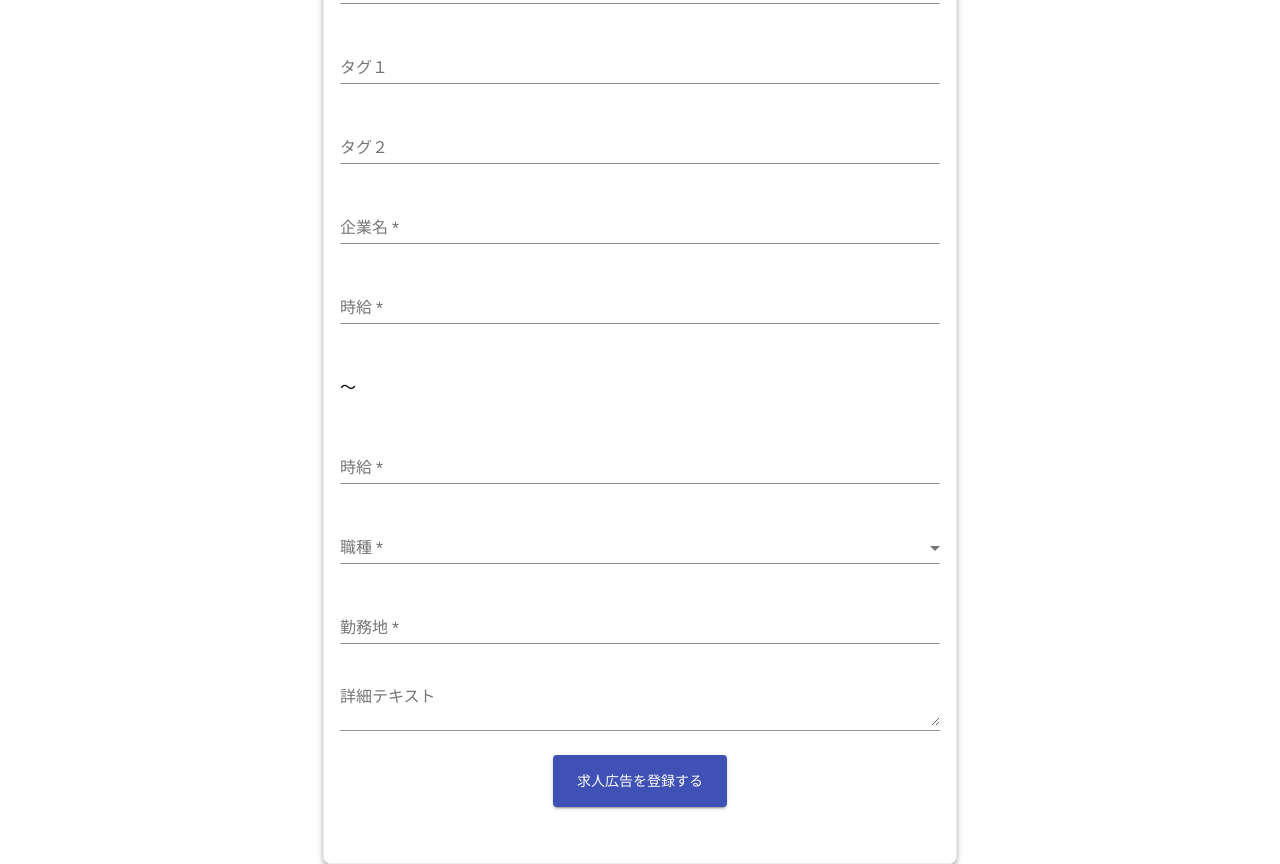
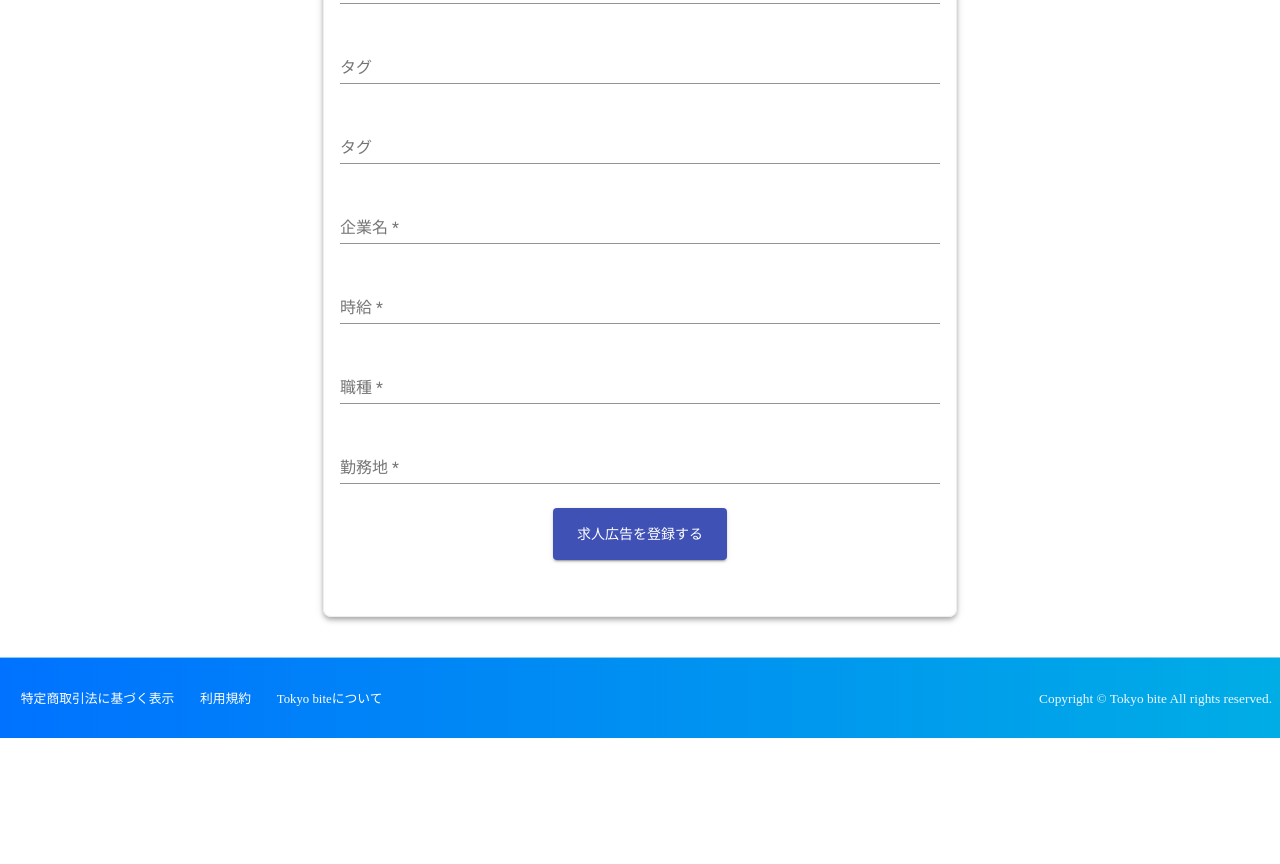
Before and after one commit to moriyamasaaaki/jobApp, an Angular app: page /recruitment in a window 1280 px wide. Shown: the part 660-1524 px from the top of the page. After the commit the page ends 1398 px from the top, so only its background shows below. Built offline with nearby package versions, Linux system fonts and the light colour scheme.

Commit message:
feat(recruitment): FormにautoComplte追加 #36

```diff
--- a/src/app/form/recruitment/recruitment.component.html
+++ b/src/app/form/recruitment/recruitment.component.html
@@ -3,7 +3,7 @@
   <div>
     <mat-form-field class="recruitment__field">
       <mat-label>タイトル</mat-label>
-      <input matInput placeholder="このようなバイトです" formControlName="introduce" required>
+      <input matInput placeholder="【ご案内スタッフ】電話で簡単アンケート! 日払い◎" formControlName="introduce" autocomplete="on" required>
       <mat-error *ngIf="introduceControl.hasError('required')">必須入力です</mat-error>
       <mat-error *ngIf="introduceControl.hasError('maxlength')">長すぎます。50文字以下にして下さい。</mat-error>
     </mat-form-field>
@@ -12,7 +12,7 @@
   <div>
     <mat-form-field class="recruitment__field">
       <mat-label>勤務時間</mat-label>
-      <textarea matInput type="number" placeholder="18:00~22:00" formControlName="workTime" required></textarea>
+      <textarea matInput type="number" placeholder="18:00~22:00" formControlName="workTime" autocomplete="off" required></textarea>
       <mat-error *ngIf="workTimeControl.hasError('required')">必須入力です</mat-error>
       <mat-error *ngIf="workTimeControl.hasError('pattern')">数字で指定して下さい</mat-error>
     </mat-form-field>
@@ -21,7 +21,7 @@
   <div>
     <mat-form-field class="recruitment__field">
       <mat-label>休日</mat-label>
-      <input matInput placeholder="週3日" formControlName="holiday" required>
+      <input matInput placeholder="週3日" formControlName="holiday" autocomplete="on" required>
       <mat-error *ngIf="holidayControl.hasError('required')">必須入力です</mat-error>
     </mat-form-field>
   </div>
@@ -29,7 +29,7 @@
   <div>
     <mat-form-field class="recruitment__field">
       <mat-label>福利厚生</mat-label>
-      <input matInput placeholder="あり" formControlName="welfare" required>
+      <input matInput placeholder="あり" formControlName="welfare" autocomplete="on" required>
       <mat-error *ngIf="welfareControl.hasError('required')">必須入力です</mat-error>
     </mat-form-field>
   </div>
@@ -37,35 +37,34 @@
   <div>
     <mat-form-field class="recruitment__field">
       <mat-label>概要</mat-label>
-      <textarea matInput placeholder="簡単なバイトの内容" formControlName="overview" required></textarea>
+      <textarea matInput placeholder="お客様に、オトクな情報をご紹介！" formControlName="overview" autocomplete="off" required></textarea>
       <mat-error *ngIf="overviewControl.hasError('required')">必須入力です</mat-error>
     </mat-form-field>
   </div>
 
   <div>
     <mat-form-field class="recruitment__field">
-      <input matInput placeholder="タグ１">
+      <mat-label>タグ</mat-label>
+      <input matInput placeholder="週２からOK!" autocomplete="on">
     </mat-form-field>
     <mat-form-field class="recruitment__field">
-      <input matInput placeholder="タグ２">
+      <mat-label>タグ</mat-label>
+      <input matInput placeholder="頭髪制限なし" autocomplete="on">
     </mat-form-field>
   </div>
 
   <div>
     <mat-form-field class="recruitment__field">
-      <input matInput placeholder="企業名" formControlName="company" required>
+      <mat-label>企業名</mat-label>
+      <input matInput placeholder="株式会社Tokyo bite" formControlName="company" autocomplete="organization" required>
       <mat-error *ngIf="companyControl.hasError('required')">必須入力です</mat-error>
     </mat-form-field>
   </div>
 
   <div>
     <mat-form-field class="recruitment__field">
-      <input matInput placeholder="時給" value="1000円" formControlName="salary" required>
-      <mat-error *ngIf="salaryControl.hasError('required')">必須入力です</mat-error>
-    </mat-form-field>
-    <span>〜</span>
-    <mat-form-field class="recruitment__field">
-      <input matInput placeholder="時給" value="1200円" formControlName="salary" required>
+      <mat-label>時給</mat-label>
+      <input matInput placeholder="1000~1200円" formControlName="salary" autocomplete="off" required>
       <mat-error *ngIf="salaryControl.hasError('required')">必須入力です</mat-error>
     </mat-form-field>
   </div>
@@ -73,23 +72,16 @@
   <div>
     <mat-form-field class="recruitment__field">
       <mat-label>職種</mat-label>
-      <select matNativeControl formControlName="profession" required>
-        <mat-option value="profession"></mat-option>
-      </select>
+        <input matInput placeholder="電話対応、清掃" formControlName="profession" autocomplete="off" required>
       <mat-error *ngIf="professionControl.hasError('required')">必須項目です</mat-error>
     </mat-form-field>
   </div>
 
   <div>
     <mat-form-field class="recruitment__field">
-      <input matInput placeholder="勤務地" value="東京" formControlName="location" required>
+      <mat-label>勤務地</mat-label>
+      <input matInput placeholder="渋谷、新宿" formControlName="location" autocomplete="on" required>
       <mat-error *ngIf="locationControl.hasError('required')">必須項目です</mat-error>
-    </mat-form-field>
-  </div>
-
-  <div>
-    <mat-form-field class="recruitment__field">
-      <textarea matInput placeholder="詳細テキスト"></textarea>
     </mat-form-field>
   </div>
 
```
